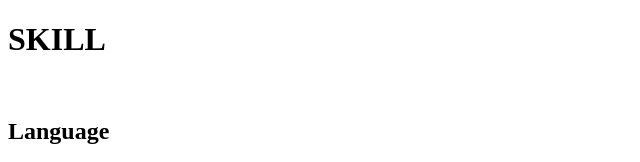
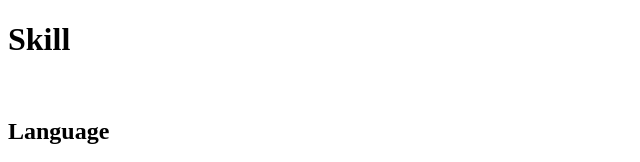
Before and after one commit to UngheeChoi/Web1-01, a plain HTML site: page skill.html in a window 1280 px wide. Shown: the top 162 px of the page, 0-640 px from the left. Drawn offline with Linux system fonts and the light colour scheme.

Commit message:
Update skill.html
<h1> 대소문자 수정

```diff
--- a/skill.html
+++ b/skill.html
@@ -5,7 +5,7 @@
         <meta charset="utf-8">
     </head>
     <body>
-        <h1>SKILL</h1>
+        <h1>Skill</h1>
         <br>
         <p>
         <h2>Language</h2>
```
